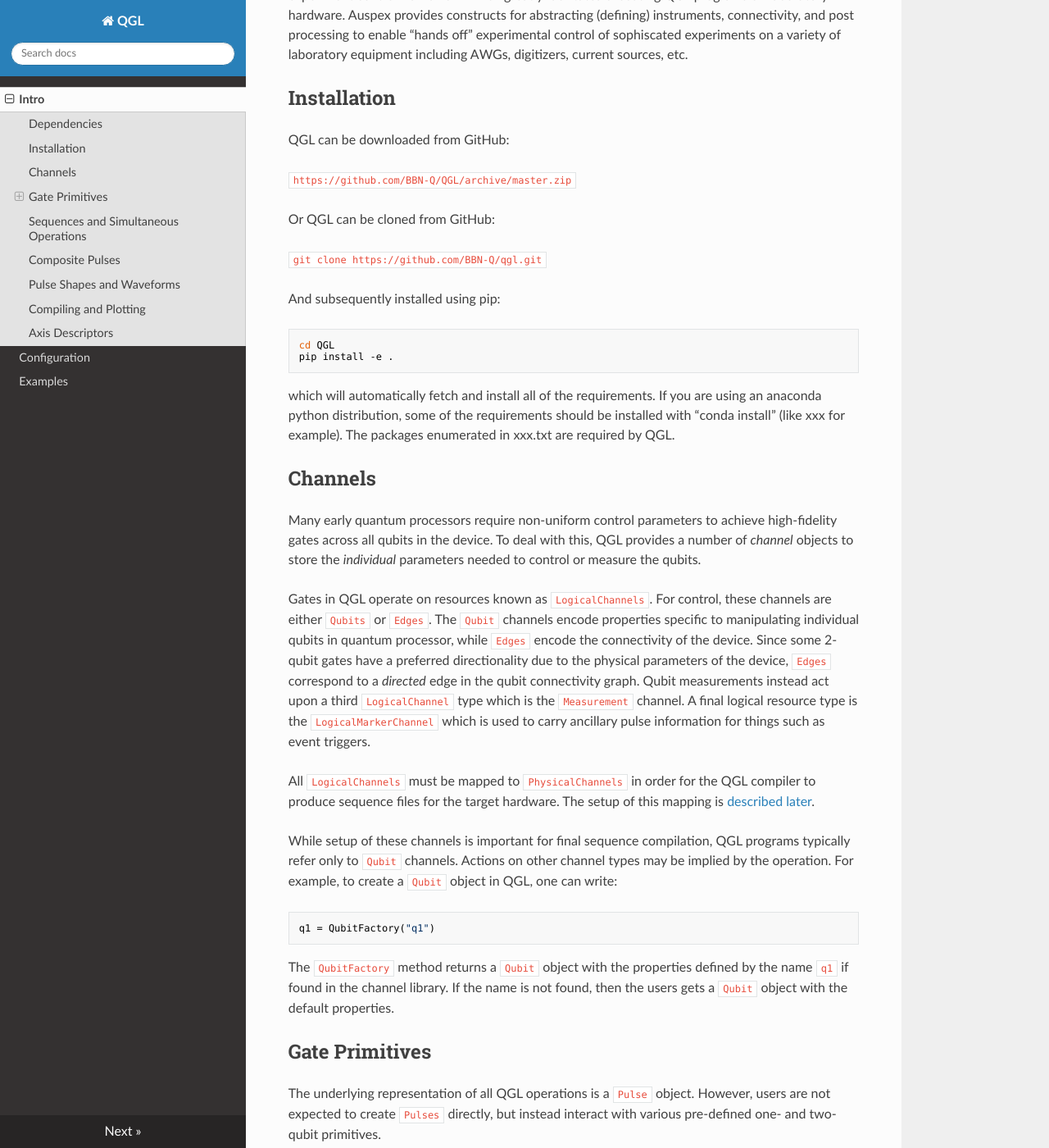
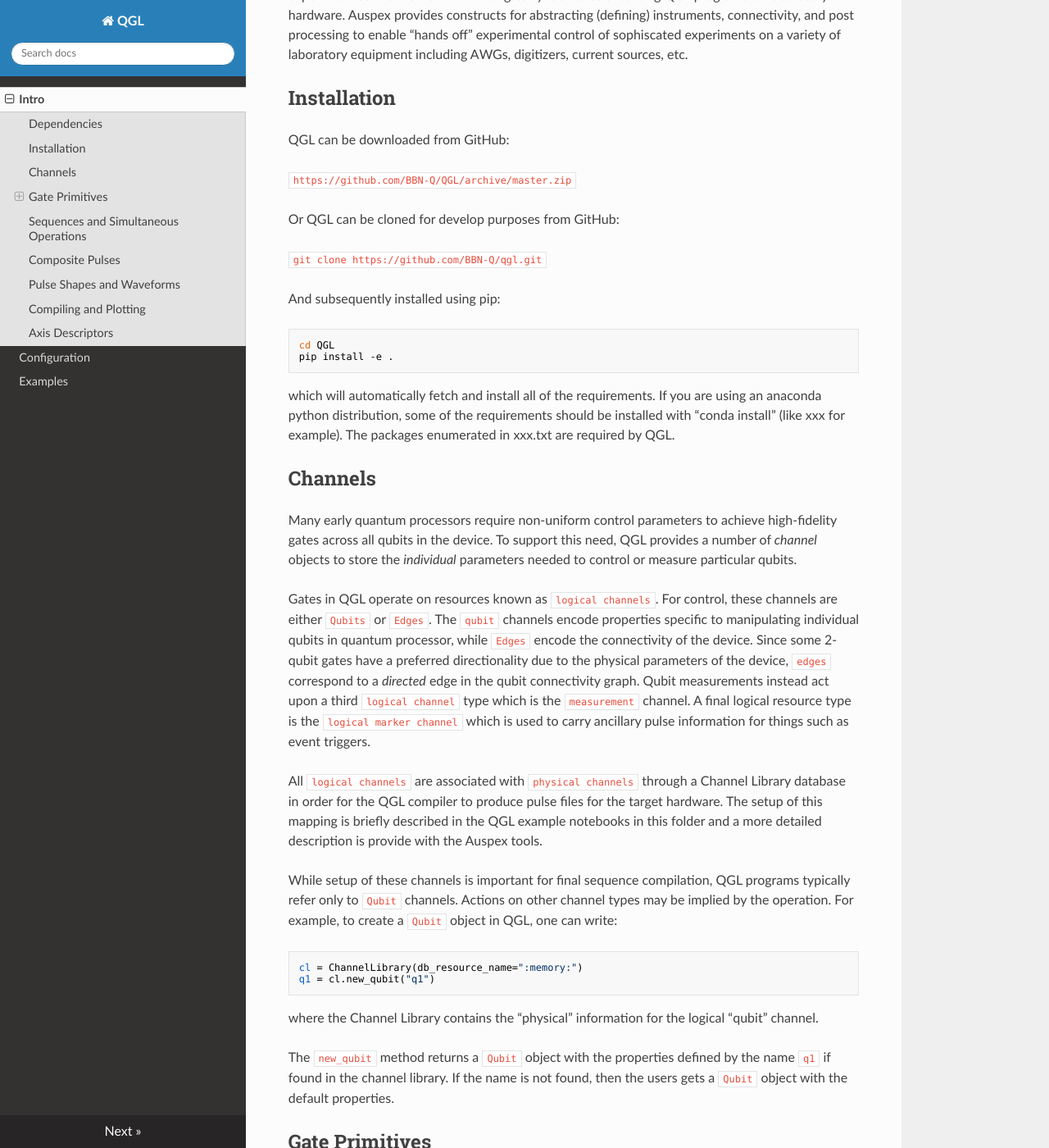
Before and after one commit to BBN-Q/QGL, an MkDocs documentation site: the page built from doc/index.md, in a window 1280 px wide and 1400 px high, scrolled down 715 px. Shown: the whole window at 82% size. Built offline with MkDocs 1.6.1, drawn with Linux system fonts in a browser that asks for light colours; nearby versions of some CDN libraries.

Commit message:
Update index.md

````diff
--- a/doc/index.md
+++ b/doc/index.md
@@ -26,7 +26,7 @@ QGL can be downloaded from GitHub:
 
 ```https://github.com/BBN-Q/QGL/archive/master.zip```
 
-Or QGL can be cloned from GitHub:
+Or QGL can be cloned for develop purposes from GitHub:
 
 ```git clone https://github.com/BBN-Q/qgl.git```
 
@@ -43,33 +43,38 @@ which will automatically fetch and install all of the requirements. If you are u
 ## Channels
 
 Many early quantum processors require non-uniform control parameters to achieve
-high-fidelity gates across all qubits in the device. To deal with this, QGL
+high-fidelity gates across all qubits in the device. To support this need, QGL
 provides a number of *channel* objects to store the *individual* parameters
-needed to control or measure the qubits.
+needed to control or measure particular qubits.
 
-Gates in QGL operate on resources known as `LogicalChannels`. For control, these
-channels are either `Qubits` or `Edges`. The `Qubit` channels encode properties
+Gates in QGL operate on resources known as `logical channels`. For control, these
+channels are either `Qubits` or `Edges`. The `qubit` channels encode properties
 specific to manipulating individual qubits in quantum processor, while `Edges`
 encode the connectivity of the device. Since some 2-qubit gates have a preferred
-directionality due to the physical parameters of the device, `Edges` correspond
+directionality due to the physical parameters of the device, `edges` correspond
 to a *directed* edge in the qubit connectivity graph. Qubit measurements instead
-act upon a third `LogicalChannel` type which is the `Measurement` channel. A
-final logical resource type is the `LogicalMarkerChannel` which is used to carry
+act upon a third `logical channel` type which is the `measurement` channel. A
+final logical resource type is the `logical marker channel` which is used to carry
 ancillary pulse information for things such as event triggers.
 
-All `LogicalChannels` must be mapped to `PhysicalChannels` in order for the QGL
-compiler to produce sequence files for the target hardware. The setup of this
-mapping is [described later](config.md#channel-library-setup).
+All `logical channels` are associated with `physical channels` through a Channel
+Library database in order for the QGL
+compiler to produce pulse files for the target hardware. The setup of this
+mapping is briefly described in the QGL example notebooks in this folder
+and a more detailed description is provide with the Auspex tools.
 
 While setup of these channels is important for final sequence compilation, QGL
 programs typically refer only to `Qubit` channels. Actions on other channel
 types may be implied by the operation. For example, to create a `Qubit` object
 in QGL, one can write:
-```python
-q1 = QubitFactory("q1")
 ```
+cl = ChannelLibrary(db_resource_name=":memory:")
+q1 = cl.new_qubit("q1")
+```
+where the Channel Library contains the "physical" information for the logical "qubit"
+channel.
 
-The `QubitFactory` method returns a `Qubit` object with the properties defined
+The `new_qubit` method returns a `Qubit` object with the properties defined
 by the name `q1` if found in the channel library. If the name is not found, then
 the users gets a `Qubit` object with the default properties.
 
````
